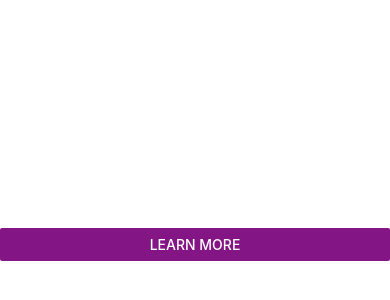
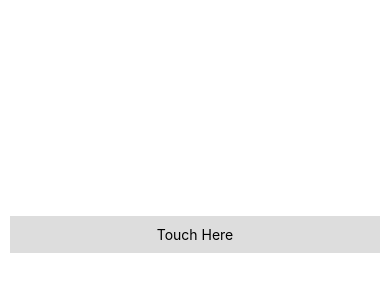
Before and after one commit to fty57/fundamentals-react-native, a React Native app in the folder fty57App/: screen /TelaA in a window 390 px wide. Shown: the part 178-478 px from the top of the page. Built offline with nearby package versions, Linux system fonts and the light colour scheme.

Commit message:
MyButtons

```diff
--- a/fty57App/App.js
+++ b/fty57App/App.js
@@ -1,12 +1,12 @@
 import React from 'react';
 import { SafeAreaView, StyleSheet} from 'react-native';
-import MyButtons from './src/meusComponentes/MyButtons';
+import Touch from './src/meusComponentes/Touch';
 
 
 export default function App() {
   return (
     <SafeAreaView style={styles.center}>
-      <MyButtons/>
+      <Touch/>
     </SafeAreaView>
   )
 }
--- /dev/null
+++ b/fty57App/src/meusComponentes/Touch.js
@@ -0,0 +1,44 @@
+import React, { useState } from 'react'
+import { TouchableHighlight, View, StyleSheet, Text } from 'react-native'
+
+
+export default props => {
+     const [count, setCount] = useState(0);
+     const onPress = () => setCount(count + 1);
+
+     return (
+          <View style={styles.container}>
+               <TouchableHighlight onPress={onPress}>
+                    <View style={styles.button}>
+                         <Text>Touch Here</Text>
+                    </View>
+               </TouchableHighlight>
+               <View style={styles.countContainer}>
+                    <Text style={styles.countText}>
+                         {count || null}
+                    </Text>
+               </View>
+          </View>
+     );
+}
+
+
+const styles = StyleSheet.create({
+     container: {
+          flex: 1,
+          justifyContent: "center",
+          paddingHorizontal: 10
+     },
+     button: {
+          alignItems: "center",
+          backgroundColor: "#DDDDDD",
+          padding: 10
+     },
+     countContainer: {
+          alignItems: "center",
+          padding: 10
+     },
+     countText: {
+          color: "#FF00FF"
+     }
+});
```
